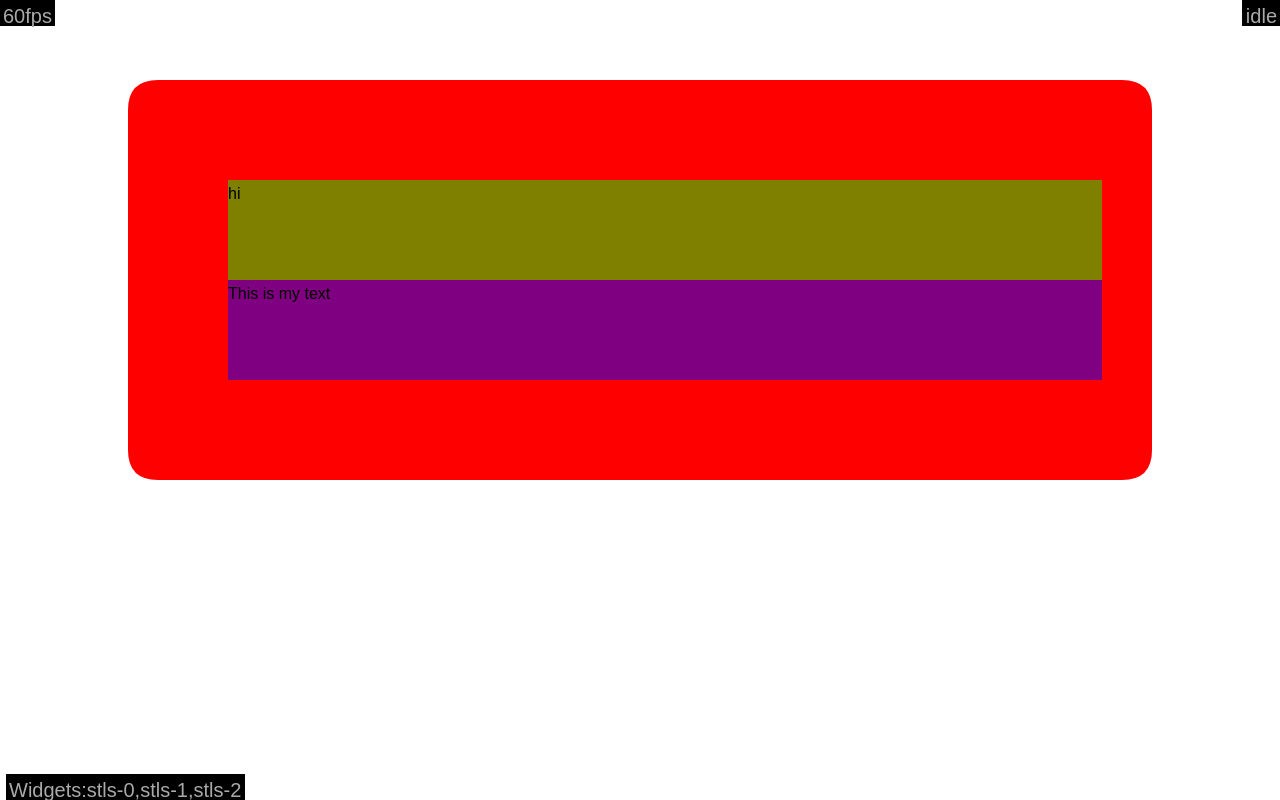
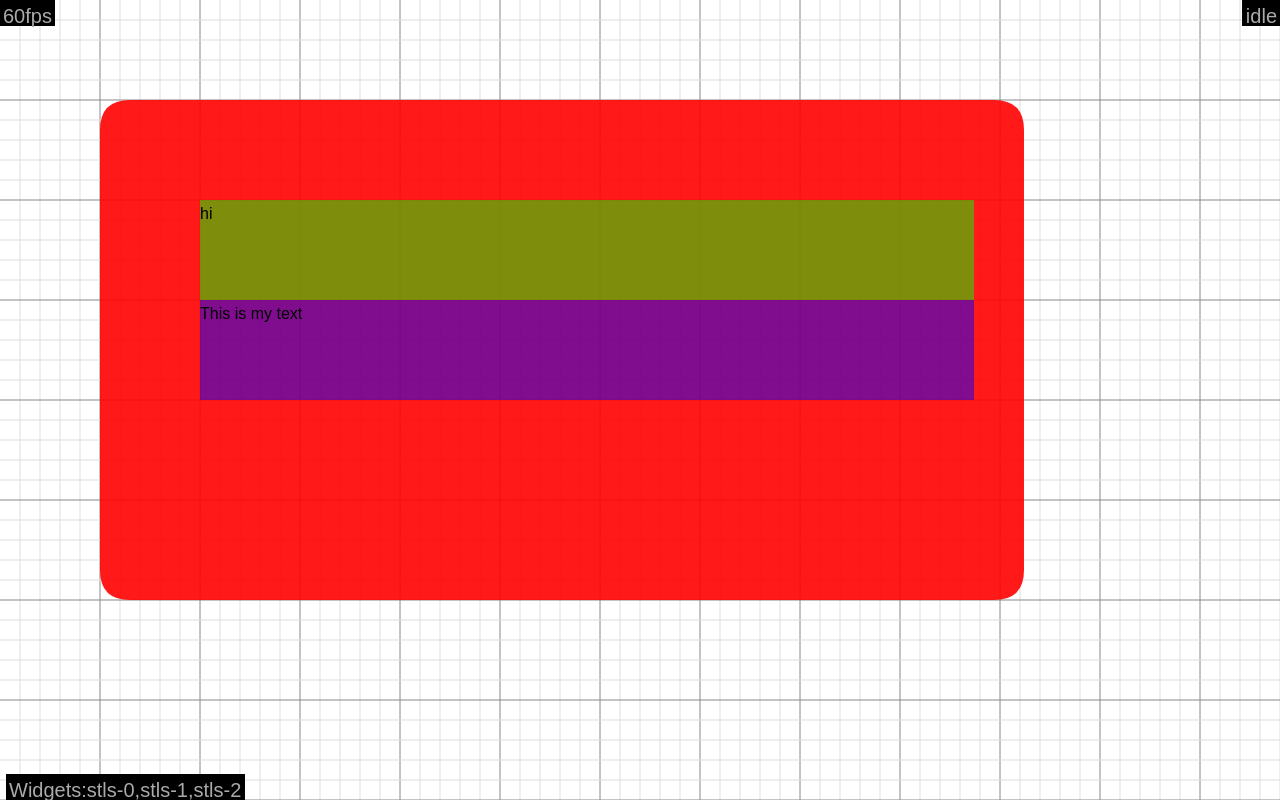
Before and after one commit to Maetel/my-hacky-portfolio, a website with bundled scripts: page public/index.html in a window 1280 px wide. Built offline with nearby package versions, Linux system fonts and the light colour scheme.

Commit message:
add ruler

```diff
--- a/public/index.html
+++ b/public/index.html
@@ -7,9 +7,7 @@
     <title>💻My Hacky Portfolio</title>
   </head>
   <body>
-    <div class="container">
-      <canvas id="theCanvas"></canvas>
-    </div>
+    <canvas id="theCanvas"></canvas>
 
     <!-- Both dev and prod js will be named "mhp.js" -->
     <script src="mhp.js"></script>
--- a/public/style.css
+++ b/public/style.css
@@ -6,44 +6,3 @@ html, body {
   padding:0;
   box-sizing: border-box;
 }
-
-.center {
-  display:flex;
-  justify-content:center;
-  align-items:center;
-}
-
-.container {
-  width:100%;
-  height:100%;
-  display:flex;
-  flex-direction:column;
-}
-
-.top {
-  width:100%;
-  height:100%;
-  flex-direction:row;
-  min-height:0;
-  flex:1;
-}
-
-.top-item {
-  width:100%;
-  height:100%;
-  flex:1;
-  overflow:hidden;
-}
-.left {
-  background-color: #ff000022;
-
-}
-.right {
-  font-size:50px;
-  background-color: #0000ff22;
-}
-.bottom {
-  background-color: #00ff0022;
-  width:100%;
-  height:30%;
-}
--- a/src/InitialValues.ts
+++ b/src/InitialValues.ts
@@ -21,14 +21,15 @@ export function initWidgets() {
   // });
   const firstStyle: WidgetStyle = {
     size: {
-      left: 0.1,
-      width: 0.8,
-      top: 0.1,
-      height: 0.5,
+      left: "100px",
+      width: "80% - 100px",
+      top: "100px",
+      height: "500px",
     },
     padding: "100px 50px 20px 100px",
     backgroundColor: "#ff0000",
     borderRadius: 30,
+    opacity: 0.9,
     grabbable: true,
     hover: {
       borderColor: "#0000ff",
--- a/src/components/TimerJob.ts
+++ b/src/components/TimerJob.ts
@@ -77,7 +77,7 @@ export default class TimerJob {
     return untilId;
   }
 
-  clear(id: string, execOnFinish = false) {
+  clearTimerJob(id: string, execOnFinish = false) {
     // console.log("Cleared ", id);
     if (execOnFinish) {
       const job = this.jobs.find((j) => j.id === id);
@@ -169,7 +169,7 @@ export default class TimerJob {
           untilJob.callback(elapsed);
         } else {
           untilJob?.onFinish?.(elapsed);
-          this.clear(untilJob.id);
+          this.clearTimerJob(untilJob.id);
         }
       }
 
@@ -178,7 +178,7 @@ export default class TimerJob {
         if (now >= timeoutJob.end) {
           timeoutJob.callback();
           timeoutJob?.onFinish?.();
-          this.clear(timeoutJob.id);
+          this.clearTimerJob(timeoutJob.id);
         }
       }
 
@@ -199,7 +199,7 @@ export default class TimerJob {
             const counterJob = intervalJob as CounterJob;
             if (counterJob.execCount === counterJob.count) {
               counterJob?.onFinish?.(input);
-              this.clear(counterJob.id);
+              this.clearTimerJob(counterJob.id);
             }
           }
         }
--- a/src/mhp.ts
+++ b/src/mhp.ts
@@ -471,6 +471,59 @@ class MHPCanvas extends BasicCanvas {
     this.redraw();
   }
 
+  clearBase(
+    withRuler = true,
+    gridOption: {
+      gridInterval: number;
+      lineColor: string;
+      highlightInterval: number;
+      highlightColor: string;
+    } = {
+      gridInterval: 20,
+      lineColor: "#ddd",
+      highlightInterval: 5,
+      highlightColor: "#888",
+    }
+  ) {
+    this.ctx.clearRect(0, 0, this.width, this.height);
+    if (!withRuler) {
+      return;
+    }
+
+    // Define the grid parameters
+    const { gridInterval, lineColor, highlightInterval, highlightColor } =
+      gridOption;
+    const prevStrokeStyle = this.ctx.strokeStyle;
+    this.ctx.strokeStyle = lineColor;
+
+    // Draw the grid
+    const h = this.height;
+    const w = this.width;
+    let xCount = 1;
+    let yCount = 1;
+    for (let x = gridInterval; x <= w; x += gridInterval) {
+      this.ctx.beginPath();
+      this.ctx.strokeStyle =
+        xCount % highlightInterval === 0 ? highlightColor : lineColor;
+      this.ctx.moveTo(x, 0);
+      this.ctx.lineTo(x, h);
+      this.ctx.stroke();
+      xCount++;
+    }
+
+    for (let y = gridInterval; y <= h; y += gridInterval) {
+      this.ctx.beginPath();
+      this.ctx.strokeStyle =
+        yCount % highlightInterval === 0 ? highlightColor : lineColor;
+      this.ctx.moveTo(0, y);
+      this.ctx.lineTo(w, y);
+      this.ctx.stroke();
+      yCount++;
+    }
+
+    this.ctx.strokeStyle = prevStrokeStyle;
+  }
+
   // @override
   _run(timestamp: number) {
     try {
@@ -486,7 +539,8 @@ class MHPCanvas extends BasicCanvas {
 
       if (this.updateScreen()) {
         const { x, y, w, h } = this.findUpdateArea();
-        this.ctx.clearRect(x, y, w, h);
+        // this.ctx.clearRect(x, y, w, h);
+        this.clearBase();
         this.render();
       } else {
         this.showIdle();
```
